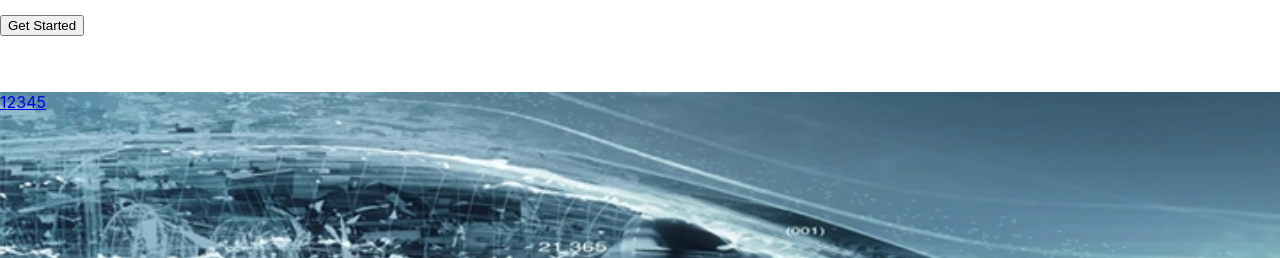
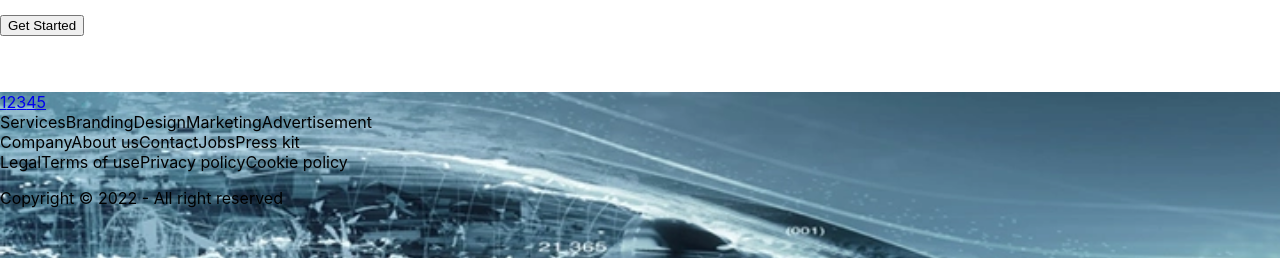
Before and after one commit to MafujulHaquePlabon/manufacturer-website-client-side, a React (Create React App) app: page / in a window 1280 px wide. Shown: the part 2008-2266 px from the top of the page. Built offline with nearby package versions, Linux system fonts and the light colour scheme.

Commit message:
Footer section added

```diff
--- a/src/Pages/Shared/Footer.js
+++ b/src/Pages/Shared/Footer.js
@@ -1,10 +1,38 @@
 import React from 'react';
+import footer from '../Home/images/footer.png';
 
 const Footer = () => {
     return (
-        <div>
-
-        </div>
+        <footer style={{
+            background: `url(${footer})`,
+            backgroundSize: 'cover'
+        }} className="p-10">
+            <div className='footer'>
+                <div>
+                    <span className="footer-title">Services</span>
+                    <a className="link link-hover">Branding</a>
+                    <a className="link link-hover">Design</a>
+                    <a className="link link-hover">Marketing</a>
+                    <a className="link link-hover">Advertisement</a>
+                </div>
+                <div>
+                    <span className="footer-title">Company</span>
+                    <a className="link link-hover">About us</a>
+                    <a className="link link-hover">Contact</a>
+                    <a className="link link-hover">Jobs</a>
+                    <a className="link link-hover">Press kit</a>
+                </div>
+                <div>
+                    <span className="footer-title">Legal</span>
+                    <a className="link link-hover">Terms of use</a>
+                    <a className="link link-hover">Privacy policy</a>
+                    <a className="link link-hover">Cookie policy</a>
+                </div>
+            </div>
+            <div className='my-10 text-center'>
+                <p>Copyright © 2022 - All right reserved</p>
+            </div>
+        </footer>
     );
 };
 
```
